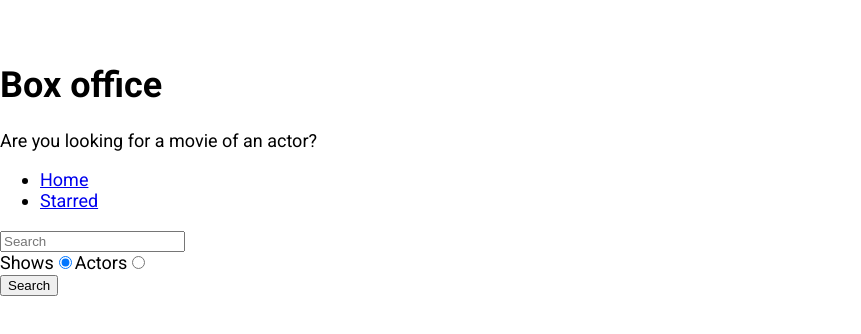
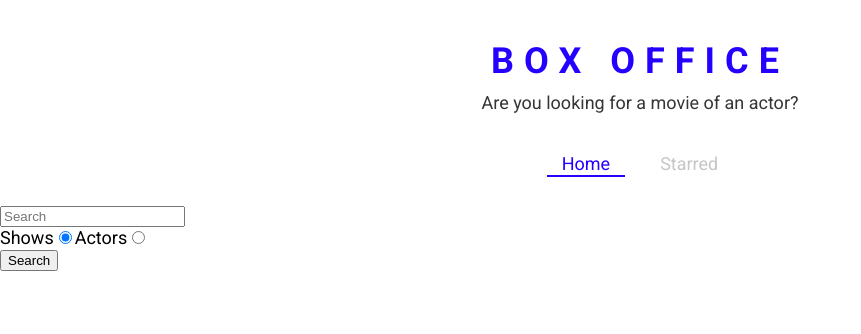
Before and after one commit to AlexKorollev/box-office, a React (Create React App) app: page / in a window 1280 px wide. Shown: the top 334 px of the page, without its empty margins (0-861 px from the left). Built offline with nearby package versions, Linux system fonts and the light colour scheme.

Commit message:
create theme and some styles

```diff
--- a/src/App.js
+++ b/src/App.js
@@ -3,9 +3,18 @@
 import Home from './pages/Home'
 import Show from './pages/Show'
 import Starred from './pages/Starred'
+import {ThemeProvider} from 'styled-components'
+const theme = {
+  mainColors: {
+    blue: '#2400ff',
+    gray: '#c6c6c6',
+    dark: '#353535',
+  },
+};
 
 function App() {
   return (
+    <ThemeProvider theme={theme}>
       <Switch>
         <Route exact path="/">
           <Home></Home>
@@ -26,6 +35,7 @@
           error
         </Route>
       </Switch>
+    </ThemeProvider>
   );
 }
 
--- a/src/components/Navs.js
+++ b/src/components/Navs.js
@@ -1,5 +1,6 @@
 import React from 'react'
-import { Link } from 'react-router-dom'
+import { useLocation } from 'react-router-dom'
+import { LinkStyled, NavList } from './Navs.styled'
 
 const LINKS = [
   {to: '/', text: 'Home'},
@@ -7,15 +8,20 @@
 ]
 
 const Navs = () => {
+  const location = useLocation()
+
   return (
     <div>
-      <ul>
+      <NavList>
         {LINKS.map(item =>
           <li key={item.to}>
-            <Link to={item.to}>{item.text}</Link>
+            <LinkStyled
+              to={item.to}
+              className={item.to === location.pathname && 'active'}
+            >{item.text}</LinkStyled>
           </li>
         )}
-      </ul>
+      </NavList>
     </div>
   )
 }
--- /dev/null
+++ b/src/components/Navs.styled.js
@@ -0,0 +1,41 @@
+import { Link } from "react-router-dom";
+import styled from "styled-components";
+
+export const NavList = styled.ul`
+  display: flex;
+  justify-content: center;
+  list-style: none;
+  margin: 0 0 30px;
+  padding: 0;
+`;
+
+export const LinkStyled = styled(Link)`
+  margin: 0 10px;
+  padding: 3px 15px;
+  position: relative;
+  text-decoration: none;
+  color: ${({ theme }) => theme.mainColors.gray};
+  &.active {
+    color: ${({ theme }) => theme.mainColors.blue};
+    &:after {
+      content: '';
+      position: absolute;
+      display: block;
+      height: 2px;
+      left: 0%;
+      bottom: 0;
+      background-color: ${({ theme }) => theme.mainColors.blue};
+      animation: slide-in 0.3s ease-in forwards;
+      @keyframes slide-in {
+        from {
+          left: 50%;
+          width: 0;
+        }
+        to {
+          left: 0%;
+          width: 100%;
+        }
+      }
+    }
+  }
+`;
--- a/src/components/Title.js
+++ b/src/components/Title.js
@@ -1,11 +1,12 @@
 import React from 'react'
+import { TitleWrapper } from './Title.style'
 
 const Title = ({title, subtitle}) => {
   return (
-    <div>
+    <TitleWrapper>
       <h1>{title}</h1>
       <p>{subtitle}</p>
-    </div>
+    </TitleWrapper>
   )
 }
 
--- /dev/null
+++ b/src/components/Title.style.js
@@ -0,0 +1,18 @@
+import styled from "styled-components";
+
+export const TitleWrapper = styled.div`
+  text-align: center;
+  margin: 0 0 40px;
+
+  h1 {
+    color: ${({ theme }) => theme.mainColors.blue};
+    letter-spacing: 10px;
+    text-transform: uppercase;
+    margin: 0 0 10px;
+  }
+
+  p {
+    color: ${({ theme }) => theme.mainColors.dark};
+    margin: 0;
+  }
+`;
--- a/src/misc/custom-hooks.js
+++ b/src/misc/custom-hooks.js
@@ -1,4 +1,5 @@
-import {useReducer, useEffect} from 'react'
+import {useState, useEffect, useReducer} from 'react'
+import { apiGet } from './config'
 
 function showReducer(prevState, action) {
   switch(action.type) {
@@ -33,3 +34,62 @@
 
   return usePersistedReducer(showReducer, [], key)
 }
+
+export function useLastQuery(key = 'lastQuery') {
+
+  const [input, setInput] = useState(() => {
+    const persisted = sessionStorage.getItem(key)
+
+    return persisted ? JSON.parse(persisted) : ''
+  })
+
+  const setPersistedInput = (newState) => {
+    setInput(newState)
+    sessionStorage.setItem(key, JSON.stringify(newState))
+  }
+
+  return [input, setPersistedInput]
+}
+
+const reducer = (prevState, action) => {
+  switch(action.type) {
+    case 'FETCH_SUCCESS': {
+      return {...prevState, isLoading: false, show: action.show}
+    }
+
+    case 'FETCH_FAILED': {
+      return {...prevState, isLoading: false, error: action.error}
+    }
+
+    default: return prevState
+  }
+}
+
+export function useShow(showId) {
+  const [state, dispatch] = useReducer(reducer, {
+    show: null,
+    isLoading: true,
+    error: null
+  })
+
+  useEffect(() => {
+    let isMounted = true
+    apiGet(`/shows/${showId}?embed[]=seasons&embed[]=cast`)
+      .then(res => {
+        if (isMounted) {
+          dispatch({type: 'FETCH_SUCCESS', show: res})
+        }
+      })
+      .catch(err => {
+        if (isMounted) {
+          dispatch({type: 'FETCH_FAILED', error: err.message})
+        }
+      })
+
+      return () => {
+        isMounted = false
+      }
+  }, [showId])
+
+  return state
+}
--- a/src/pages/Home.js
+++ b/src/pages/Home.js
@@ -3,8 +3,9 @@
 import MainPageLayout from '../components/layout/MainPageLayout'
 import ShowGrid from '../components/show/ShowGrid'
 import {apiGet} from '../misc/config'
+import { useLastQuery } from '../misc/custom-hooks'
 const Home = () => {
-  const [input, setInput] = useState('')
+  const [input, setInput] = useLastQuery()
   const [results, setResults] = useState(null)
   const [searchOption, setSearchOption] = useState('shows')
 
--- a/src/pages/Show.js
+++ b/src/pages/Show.js
@@ -1,56 +1,20 @@
-import React, {useState, useEffect, useReducer} from 'react'
+import React from 'react'
 import { useParams } from 'react-router-dom'
 import Cast from '../components/show/Cast'
 import Details from '../components/show/Details'
 import Seasons from '../components/show/Seasons'
 import ShowMainData from '../components/show/ShowMainData'
 import { apiGet } from '../misc/config'
+import { useShow } from '../misc/custom-hooks'
 import { InfoBlock, ShowPageWrapper } from './Show.styled'
 
-const reducer = (prevState, action) => {
-  switch(action.type) {
-    case 'FETCH_SUCCESS': {
-      return {...prevState, isLoading: false, show: action.show}
-    }
 
-    case 'FETCH_FAILED': {
-      return {...prevState, isLoading: false, error: action.error}
-    }
-
-    default: return prevState
-  }
-}
-
-const initialState = {
-  show: null,
-  isLoading: true,
-  error: null
-}
 
 const Show = () => {
 
   const {id} = useParams()
 
-  const [{show, isLoading, error}, dispatch] = useReducer(reducer, initialState)
-
-  useEffect(() => {
-    let isMounted = true
-    apiGet(`/shows/${id}?embed[]=seasons&embed[]=cast`)
-      .then(res => {
-        if (isMounted) {
-          dispatch({type: 'FETCH_SUCCESS', show: res})
-        }
-      })
-      .catch(err => {
-        if (isMounted) {
-          dispatch({type: 'FETCH_FAILED', error: err.message})
-        }
-      })
-
-      return () => {
-        isMounted = false
-      }
-  }, [id])
+  const {show, isLoading, error} = useShow(id)
 
   if (isLoading) {
     return <div>Date is beeing loaded</div>
```
Also changed, not shown: 1 other file (tests, documents, lock files or other folders). Lines whose indentation alone changed are shown as unchanged.
